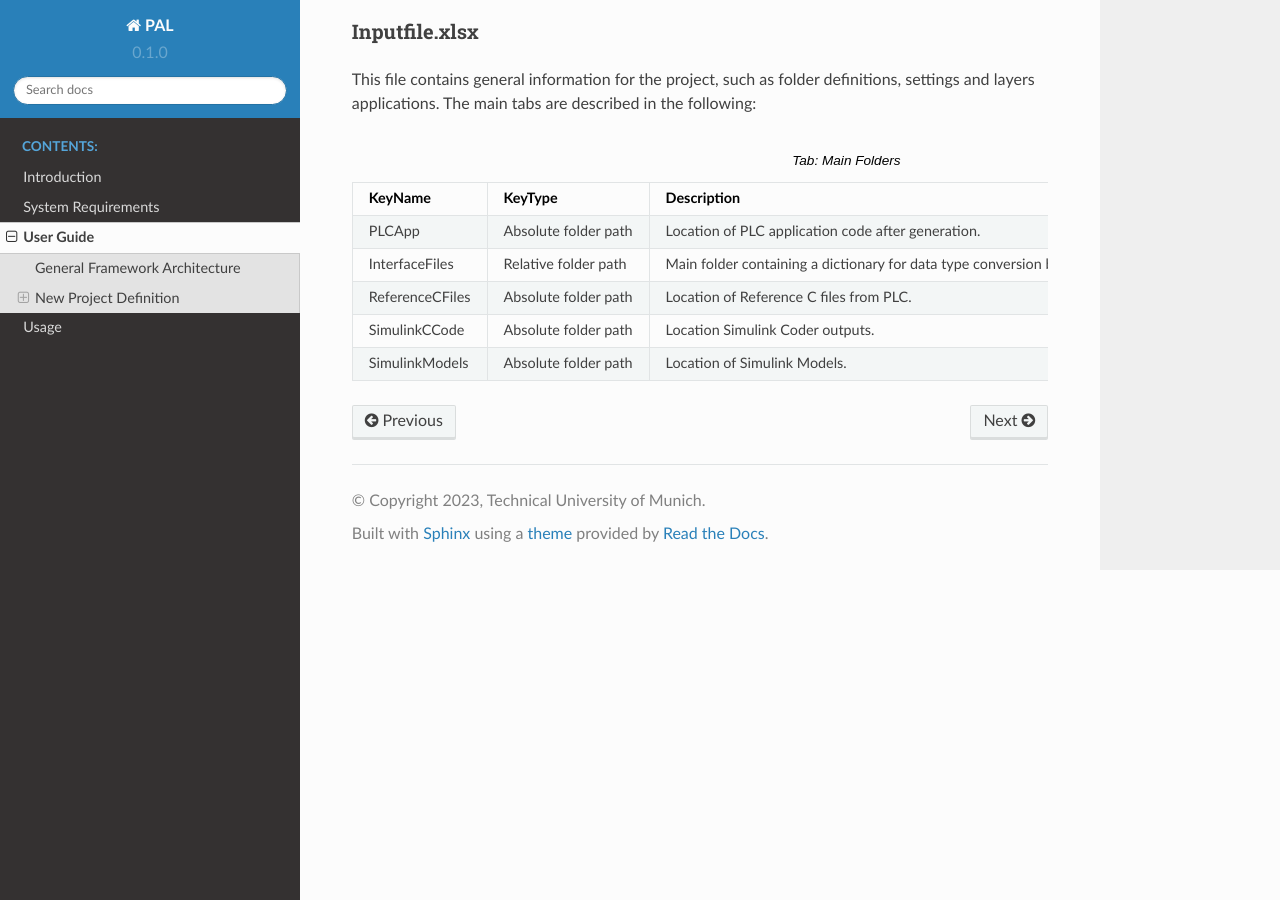
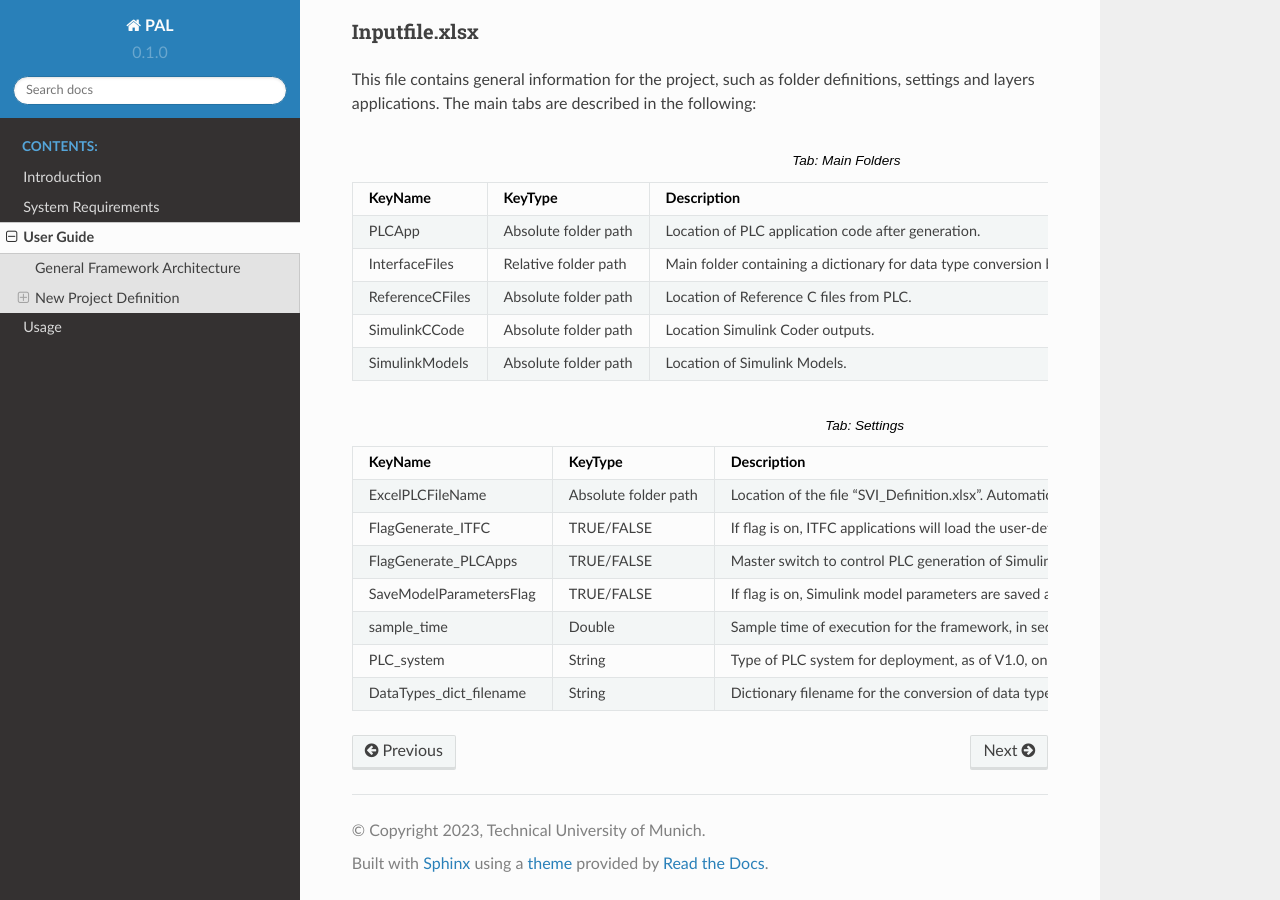
Before and after one commit to TUMLWE/PAL, a Sphinx documentation site: the page built from docs/source/user_guide.rst, in a window 1280 px wide and 900 px high, scrolled down 1250 px. Built offline with Sphinx 7.4.7 and the Read the Docs theme 2.0.0, drawn with Linux system fonts in a browser that asks for light colours.

Commit message:
docs update

```diff
--- a/docs/source/inputfile_settings.csv
+++ b/docs/source/inputfile_settings.csv
@@ -3,6 +3,6 @@ ExcelPLCFileName,Absolute folder path,"Location of the file ""SVI_Definition.xls
 FlagGenerate_ITFC,TRUE/FALSE,"If flag is on, ITFC applications will load the user-defined test interfaces specified in the ""ITFC"" tab"
 FlagGenerate_PLCApps,TRUE/FALSE,Master switch to control PLC generation of Simulink models. Default is TRUE
 SaveModelParametersFlag,TRUE/FALSE,"If flag is on, Simulink model parameters are saved as "".mat"" files after each deployment. Default is TRUE"
-sample_time,Double,Sample time of execution for the framework, in seconds
+sample_time,Double,"Sample time of execution for the framework, in seconds"
 PLC_system,String,"Type of PLC system for deployment, as of V1.0, only ""Bachmann"" is supported"
 DataTypes_dict_filename,String,Dictionary filename for the conversion of data types between PLC and Matlab
--- a/docs/source/user_guide.rst
+++ b/docs/source/user_guide.rst
@@ -41,6 +41,7 @@ The main tabs are described in the following:
    :widths: 30, 30, 40
    :header-rows: 1
 
+
 .. csv-table:: Tab: Settings
    :file: inputfile_settings.csv
    :widths: 30, 30, 40
```
